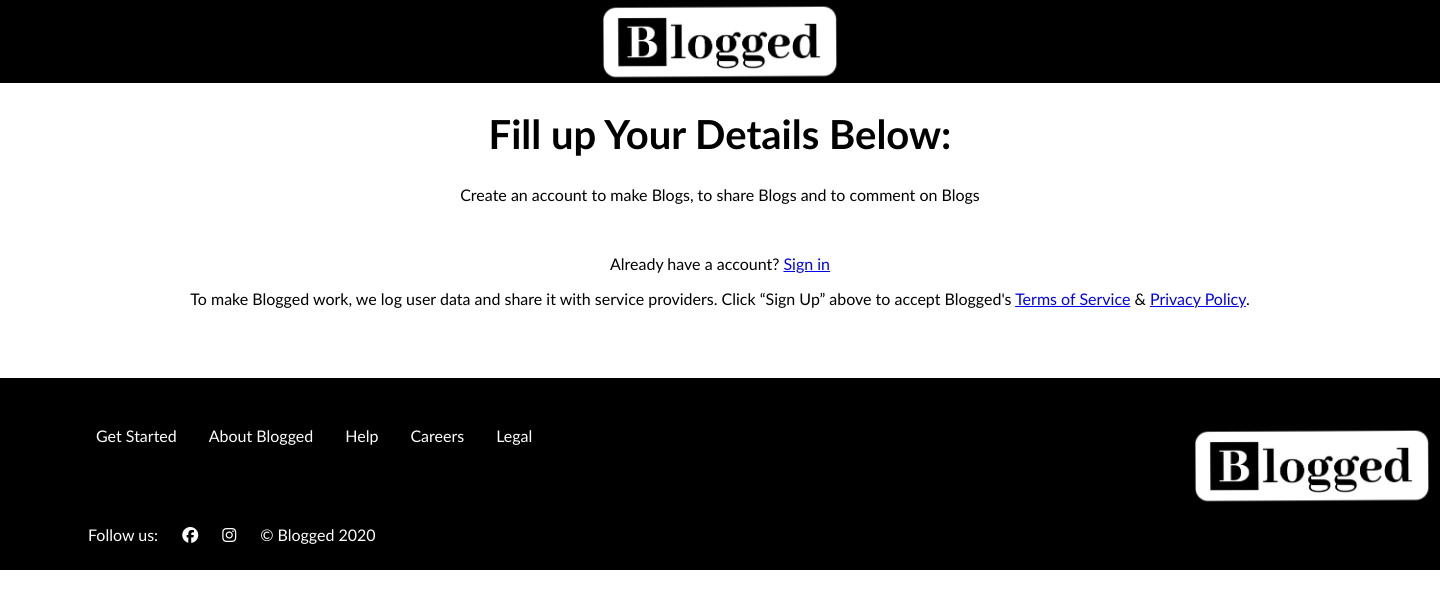
After one commit to vaibhavrkumar/blogged, a PHP site: page /email.html in a window 1440 px wide. The commit adds this page. Shown: the top 609 px of the page. Run offline with PHP 8.4, Linux system fonts and the light colour scheme; some libraries are stand-ins or nearby versions.

Commit message:
Almost Done!

```diff
--- /dev/null
+++ b/email.html
@@ -0,0 +1,51 @@
+<!DOCTYPE html>
+<html lang="en" dir="ltr">
+  <head>
+    <meta charset="utf-8">
+    <link rel="stylesheet" href="signincss.css">
+    <script src="https://kit.fontawesome.com/f496b41ccf.js" crossorigin="anonymous"></script>
+    <title>Blogged-SignUp</title>
+  </head>
+  <header>
+    <img class="logo" src="logoE.png" alt="Blogged Logo">
+  </header>
+  <body>
+    <a name="SignUp"></a>
+    <h1>Fill up Your Details Below:</h1>
+    <p>Create an account to make Blogs, to share Blogs and to comment on Blogs</p>
+    <br>
+    <p>Already have a account? <a href="signIn">Sign in</a></p>
+    <p>To make Blogged work, we log user data and share it with service providers. Click “Sign Up” above to accept Blogged's
+    <a href="https://policy.medium.com/medium-terms-of-service-9db0094a1e0f">Terms of Service</a> &
+    <a href="https://policy.medium.com/medium-privacy-policy-f03bf92035c9">Privacy Policy</a>.
+    </p>
+  </body>
+  <br>
+  <br>
+  <br>
+  <footer>
+    <nav>
+
+      </div>
+      <ul id="asd">
+        <li><a class="a" href="#GetStarted">Get Started</a></li>
+        <li><a class="b" href="#About">About Blogged</a></li>
+        <li><a class="c" href="#Help">Help</a></li>
+        <li><a class="d" href="#Careers">Careers</a></li>
+        <li><a class="e" href="#Legal">Legal</a></li>
+
+      </ul>
+
+      <p>
+          <ul id="links">
+            <li>Follow us: </li>
+            <li><i class="fab fa-facebook"></i></li>
+            <li><i class="fab fa-instagram"></i></li>
+            <li id="footright"> &copy; Blogged 2020</li>
+          </ul>
+        </p>
+
+    </nav>
+      <img class="aaaa" src="logoE.png" alt="Blogged Logo">
+   </footer>
+</html>
--- a/signIn.html
+++ b/signIn.html
@@ -20,11 +20,16 @@
     <button class="email" onclick="https://www.yahoo.com"type="button" name="button">Sign-in with Email</button>
     <br>
     <p>No Account? <a href="signup">Create one</a></p>
+    <br>
+    <br>
     <p>To make Blogged work, we log user data and share it with service providers. Click “Sign-in” above to accept Blogged's
     <a href="https://policy.medium.com/medium-terms-of-service-9db0094a1e0f">Terms of Service</a> &
     <a href="https://policy.medium.com/medium-privacy-policy-f03bf92035c9">Privacy Policy</a>.
     </p>
   </body>
+  <br>
+  <br>
+  <br>
   <footer>
     <nav>
 
@@ -48,5 +53,6 @@
         </p>
 
     </nav>
+      <img class="aaaa" src="logoE.png" alt="Blogged Logo">
    </footer>
 </html>
--- a/signincss.css
+++ b/signincss.css
@@ -25,6 +25,10 @@ img.logo{
 }
 header{
   background-color: black;
+  margin-right: -1em;
+  margin-left: -1em;
+  padding-top: 0.5em;
+  margin-top: -1em;
 }
 
 body{
@@ -35,23 +39,35 @@ footer{
   font-family:"Trebuchet MS";
   font-size: 1em;
   vertical-align: text-bottom;
-  height: 20em;
+  height: 12em;
+  margin-right: -1em;
+  margin-left: -1em;
 
 }
 ul{
   color: white;
   list-style: none;
+  margin-left: 2em;
+  display: inline-flex;
+  padding-top: 2em;
 
 }
 ul a:link{
   color: white;
+  text-decoration: none;
+  padding-left: 2em;
 }
 
 ul a:visited{
 
   color: white;
 }
-
-ul#asd{
-  display: inline;
+img.aaaa{
+  width: 15em;
+  display: block;
+  margin-left: 75em ;
+  margin-top: -9.5em;
 }
+ul#links li{
+padding-left: 1.5em;
+}
```
Also changed, not shown: signUp.html (renamed from index.html, +12 -2 lines).
